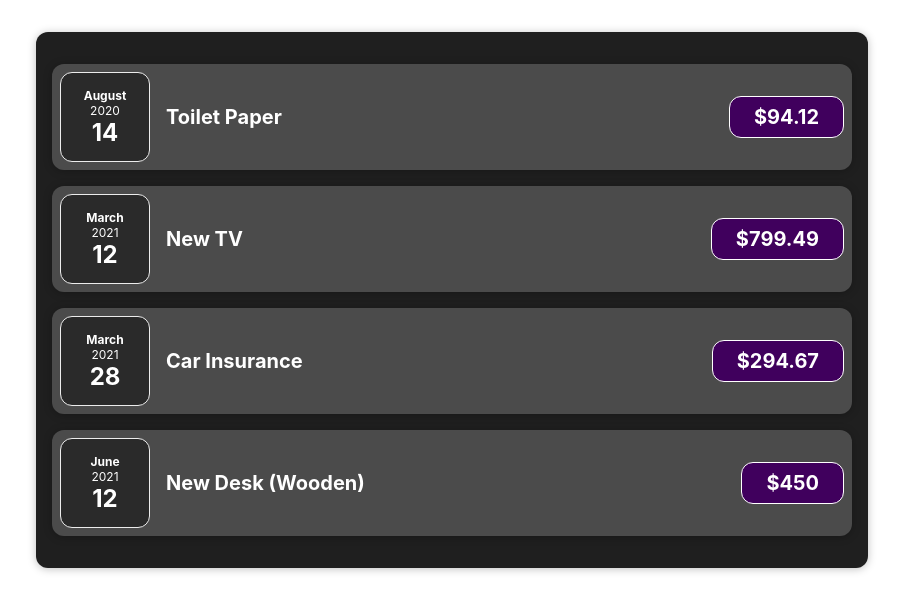
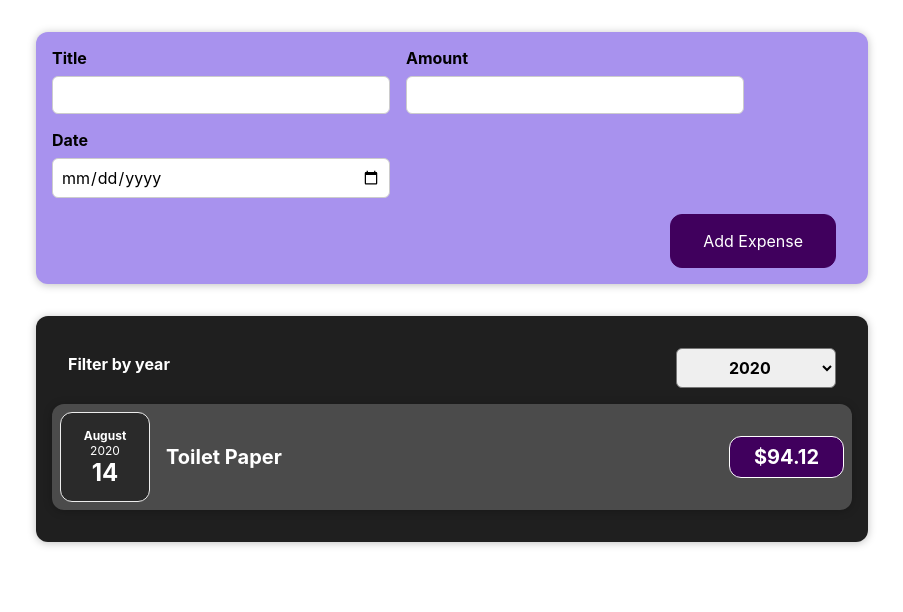
Before and after one commit to rukonit/react-component, a React (Create React App) app: page / in a window 1280 px wide. Shown: the top 612 px of the page, without its empty margins (188-1091 px from the left). Built offline with nearby package versions, Linux system fonts and the light colour scheme.

Commit message:
added new component and filter component feature

```diff
--- a/src/App.js
+++ b/src/App.js
@@ -1,6 +1,8 @@
 import './App.css';
+import React, { useState } from 'react';
 import Expenses from './components/Expenses/Expenses';
-const expenses = [
+import NewExpense from './components/NewExpense/NewExpense';
+ const expenses= [
   {
     id: 'e1',
     title: 'Toilet Paper',
@@ -21,10 +23,26 @@ const expenses = [
     date: new Date(2021, 5, 12),
   },
 ];
+
+
 function App() {
+
+  const [val, setVal] = useState(expenses)
+
+  const newExpenseHandler = (newExpense) => {
+
+
+
+    setVal((previousState => {
+      return [newExpense, ...previousState]}))
+
+
+  }
   return (
     <div>
-     <Expenses items={expenses} />
+     <NewExpense onNewExpense={newExpenseHandler} />
+     <Expenses items={val} />
+
     </div>
   );
 }
--- /dev/null
+++ b/src/components/ExpenseFilter/ExpensesFilter.css
@@ -0,0 +1,24 @@
+.expenses-filter {
+  color: white;
+  padding: 0 1rem;
+}
+
+.expenses-filter__control {
+  display: flex;
+  width: 100%;
+  align-items: center;
+  justify-content: space-between;
+  margin: 1rem 0;
+}
+
+.expenses-filter label {
+  font-weight: bold;
+  margin-bottom: 0.5rem;
+}
+
+.expenses-filter select {
+  font: inherit;
+  padding: 0.5rem 3rem;
+  font-weight: bold;
+  border-radius: 6px;
+}
--- /dev/null
+++ b/src/components/ExpenseFilter/ExpensesFilter.js
@@ -0,0 +1,26 @@
+import React from 'react';
+
+import './ExpensesFilter.css';
+
+const ExpensesFilter = (props) => {
+
+const filterChangeHandler =(event) => {
+    props.onChangeFilter(event.target.value)
+}
+
+  return (
+    <div className='expenses-filter'>
+      <div className='expenses-filter__control'>
+        <label>Filter by year</label>
+        <select value={props.selected} onChange={filterChangeHandler}>
+          <option value='2022'>2022</option>
+          <option value='2021'>2021</option>
+          <option value='2020'>2020</option>
+          <option value='2019'>2019</option>
+        </select>
+      </div>
+    </div>
+  );
+};
+
+export default ExpensesFilter;
--- a/src/components/Expenses/Expenses.js
+++ b/src/components/Expenses/Expenses.js
@@ -1,16 +1,35 @@
 import ExpenseItem from './ExpenseItem';
 import Card from '../UI/Card';
+import React, {useState} from 'react';
 import '../Expenses/Expenses.css';
+import ExpensesFilter from '../ExpenseFilter/ExpensesFilter';
+
 
 const Expenses = (props) => {
+  const [selectedYear, setSelectedYear] = useState('2020')
+
+  const filterChangeHandler = (filterYear)=>{
+
+    setSelectedYear(filterYear)
+  }
+
+
   return (
+    <div>
+
     <Card className="expenses">
-      <ExpenseItem
-        title={props.items[0].title}
-        amount={props.items[0].amount}
-        date={props.items[0].date}
-      />
-      <ExpenseItem
+    <ExpensesFilter selected={selectedYear} onChangeFilter={filterChangeHandler}></ExpensesFilter>
+    {props.items.filter(item => {return item.date.getFullYear() == selectedYear}).map(item =>
+      (<ExpenseItem
+      title={item.title}
+      amount={item.amount}
+      date={item.date}
+    />
+      ))}
+
+
+
+      {/* <ExpenseItem
         title={props.items[1].title}
         amount={props.items[1].amount}
         date={props.items[1].date}
@@ -24,8 +43,10 @@ const Expenses = (props) => {
         title={props.items[3].title}
         amount={props.items[3].amount}
         date={props.items[3].date}
-      />
+      /> */}
+
     </Card>
+    </div>
   );
 }
 
--- /dev/null
+++ b/src/components/NewExpense/ExpenseForm.css
@@ -0,0 +1,26 @@
+.new-expense__controls {
+    display: flex;
+    flex-wrap: wrap;
+    gap: 1rem;
+    margin-bottom: 1rem;
+    text-align: left;
+  }
+
+  .new-expense__control label {
+    font-weight: bold;
+    margin-bottom: 0.5rem;
+    display: block;
+  }
+
+  .new-expense__control input {
+    font: inherit;
+    padding: 0.5rem;
+    border-radius: 6px;
+    border: 1px solid #ccc;
+    width: 20rem;
+    max-width: 100%;
+  }
+
+  .new-expense__actions {
+    text-align: right;
+  }
--- /dev/null
+++ b/src/components/NewExpense/ExpenseForm.js
@@ -0,0 +1,73 @@
+import './ExpenseForm.css'
+import react, {useState} from 'react'
+const ExpenseForm = (props) => {
+
+    const [userInput, setUserInput] = useState({
+      enteredTitle: '',
+      enteredAmount: '',
+      enteredDate: ''
+    })
+
+    const titleHandler = (event) => {
+      setUserInput((previousState) => {
+        return { ...previousState,
+         enteredTitle : event.target.value}
+       })
+      }
+
+    const amountHandler = (event) => {
+      setUserInput((previousState) => {
+        return { ...previousState,
+         enteredAmount : event.target.value}
+       })
+    }
+
+    const dateHandler = (event) => {
+      setUserInput((previousState) => {
+       return { ...previousState,
+        enteredDate : event.target.value}
+      })
+    }
+
+    const submitHandler =(event) => {
+      event.preventDefault();
+
+      const expenseData = {
+        title: userInput.enteredTitle,
+        amount: userInput.enteredAmount,
+        date: new Date(userInput.enteredDate)
+      }
+
+      console.log(expenseData);
+      props.onSaveExpenseData(expenseData)
+      setUserInput({
+        enteredTitle: '',
+        enteredAmount: '',
+        enteredDate: ''
+      })
+    }
+
+    return (
+       <form onSubmit={submitHandler}>
+           <div className='new-expense__controls'>
+        <div className='new-expense__control'>
+          <label>Title</label>
+          <input onChange={titleHandler} value={userInput.enteredTitle} type='text' />
+        </div>
+        <div className='new-expense__control'>
+          <label>Amount</label>
+          <input onChange={amountHandler} value={userInput.enteredAmount} type='number' min='0.01' step='0.01' />
+        </div>
+        <div className='new-expense__control'>
+          <label>Date</label>
+          <input onChange={dateHandler} value={userInput.enteredDate} type='date' min='2019-01-01' max='2022-12-31' />
+        </div>
+      </div>
+      <div className='new-expense__actions'>
+        <button>Add Expense</button>
+      </div>
+       </form>
+    )
+}
+
+export default ExpenseForm
--- /dev/null
+++ b/src/components/NewExpense/NewExpense.css
@@ -0,0 +1,38 @@
+.new-expense {
+    background-color: #a892ee;
+    padding: 1rem;
+    margin: 2rem auto;
+    width: 50rem;
+    max-width: 95%;
+    border-radius: 12px;
+    text-align: center;
+    box-shadow: 0 1px 8px rgba(0, 0, 0, 0.25);
+  }
+
+  .new-expense button {
+    font: inherit;
+    cursor: pointer;
+    padding: 1rem 2rem;
+    border: 1px solid #40005d;
+    background-color: #40005d;
+    color: white;
+    border-radius: 12px;
+    margin-right: 1rem;
+  }
+
+  .new-expense button:hover,
+  .new-expense button:active {
+    background-color: #510674;
+    border-color: #510674;
+  }
+
+  .new-expense button.alternative {
+    color: #220131;
+    border-color: transparent;
+    background-color: transparent;
+  }
+
+  .new-expense button.alternative:hover,
+  .new-expense button.alternative:active {
+    background-color: #ddb3f8;
+  }
--- /dev/null
+++ b/src/components/NewExpense/NewExpense.js
@@ -0,0 +1,18 @@
+import ExpenseForm from './ExpenseForm'
+import './NewExpense.css'
+const NewExpense = (props) => {
+    const saveExpenseDataHandler =(enteredExpenseData) => {
+        const expenseData = {
+            ...enteredExpenseData,
+            id: Math.random().toString
+        }
+        props.onNewExpense(expenseData)
+    }
+    return (
+        <div className='new-expense'>
+        <ExpenseForm onSaveExpenseData={saveExpenseDataHandler} />
+        </div>
+    )
+}
+
+export default NewExpense
```
